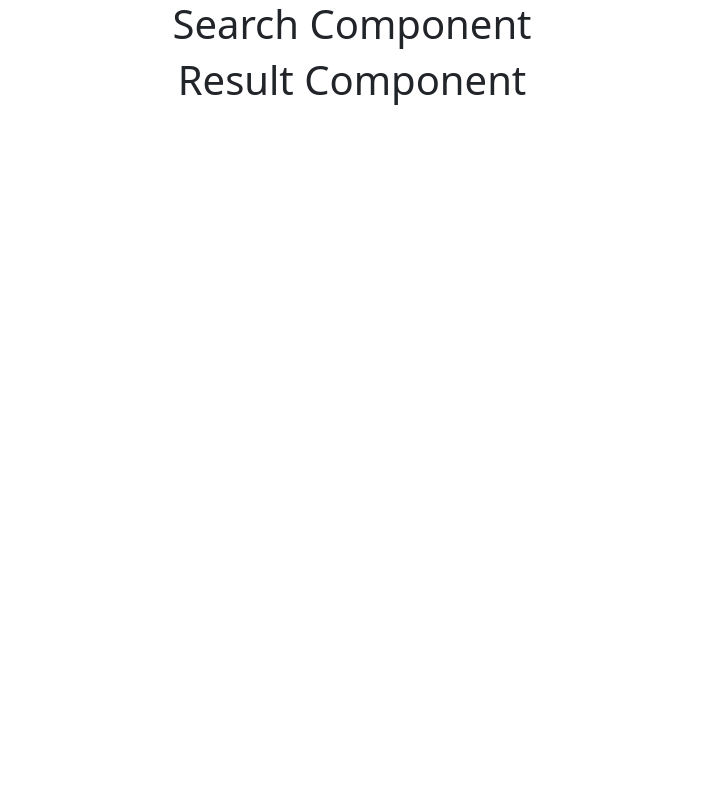
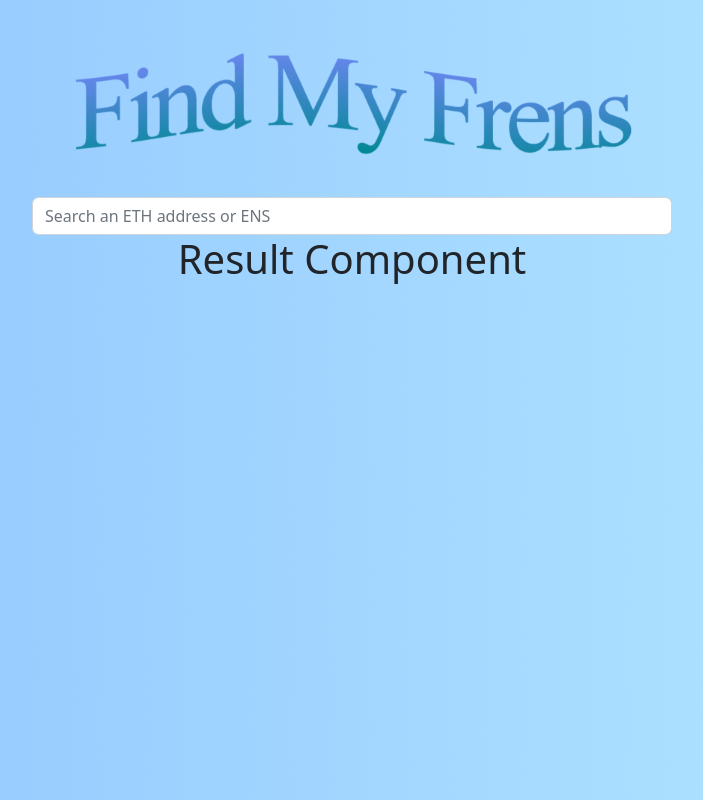
Before and after one commit to josephl37/findmyfrens, a React (Create React App) app: page / in a window 1280 px wide. Shown: the whole page, without its empty margins (288-991 px from the left). Built offline with nearby package versions, Linux system fonts and the light colour scheme.

Commit message:
added search styling

```diff
--- a/src/App.css
+++ b/src/App.css
@@ -1,38 +1,4 @@
-.App {
-  text-align: center;
+.custom {
+  background-image: url(./public/bg.png);
+  min-height: 100vh;
 }
-
-.App-logo {
-  height: 40vmin;
-  pointer-events: none;
-}
-
-@media (prefers-reduced-motion: no-preference) {
-  .App-logo {
-    animation: App-logo-spin infinite 20s linear;
-  }
-}
-
-.App-header {
-  background-color: #282c34;
-  min-height: 100vh;
-  display: flex;
-  flex-direction: column;
-  align-items: center;
-  justify-content: center;
-  font-size: calc(10px + 2vmin);
-  color: white;
-}
-
-.App-link {
-  color: #61dafb;
-}
-
-@keyframes App-logo-spin {
-  from {
-    transform: rotate(0deg);
-  }
-  to {
-    transform: rotate(360deg);
-  }
-}
--- a/src/App.js
+++ b/src/App.js
@@ -1,12 +1,14 @@
 import Search from "./components/Search";
 import Result from "./components/Result";
-
+import "./App.css";
 
 function App() {
   return (
-    <div className="col-md-6 offset-md-3">
-      <Search />
-      <Result />
+    <div className="custom">
+      <div className="col-md-6 offset-md-3">
+        <Search />
+        <Result />
+      </div>
     </div>
   );
 }
--- a/src/components/Search.js
+++ b/src/components/Search.js
@@ -1,11 +1,17 @@
+import logo from "../public/wordart.png";
+
 const Search = () => {
-
   return (
     //TODO: fill out HTML w/ bootstrap styling
     <div>
-      <h1 className="text-center">Search Component</h1>
+      <div>
+        <img className="img-fluid mt-5" src={logo} alt="findmyfrens logo" />
+      </div>
+      <div className="mt-3">
+        <input className="form-control" type="text" placeholder="Search an ETH address or ENS" ></input>
+      </div>
     </div>
-  )
-}
+  );
+};
 
 export default Search;
```
Also changed, not shown: src/public/bg.png (added), src/public/wordart.png (added).
